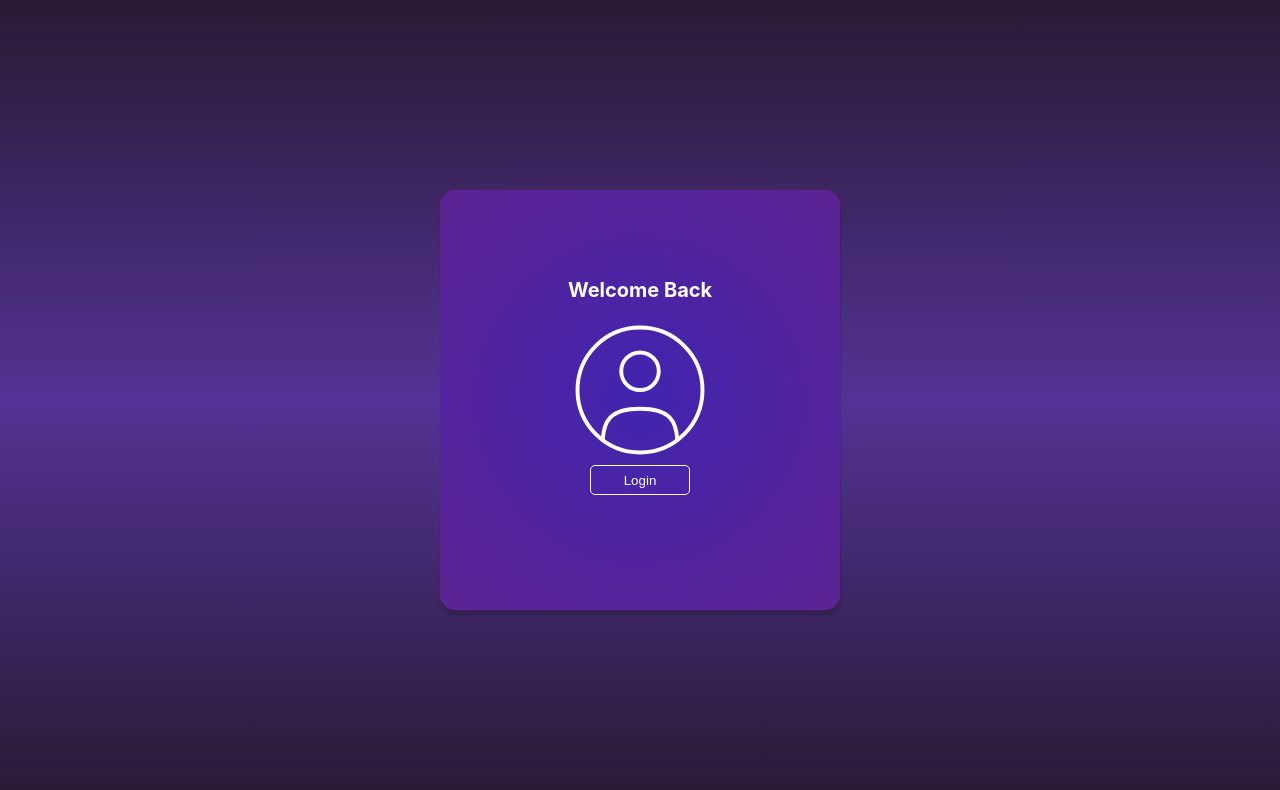
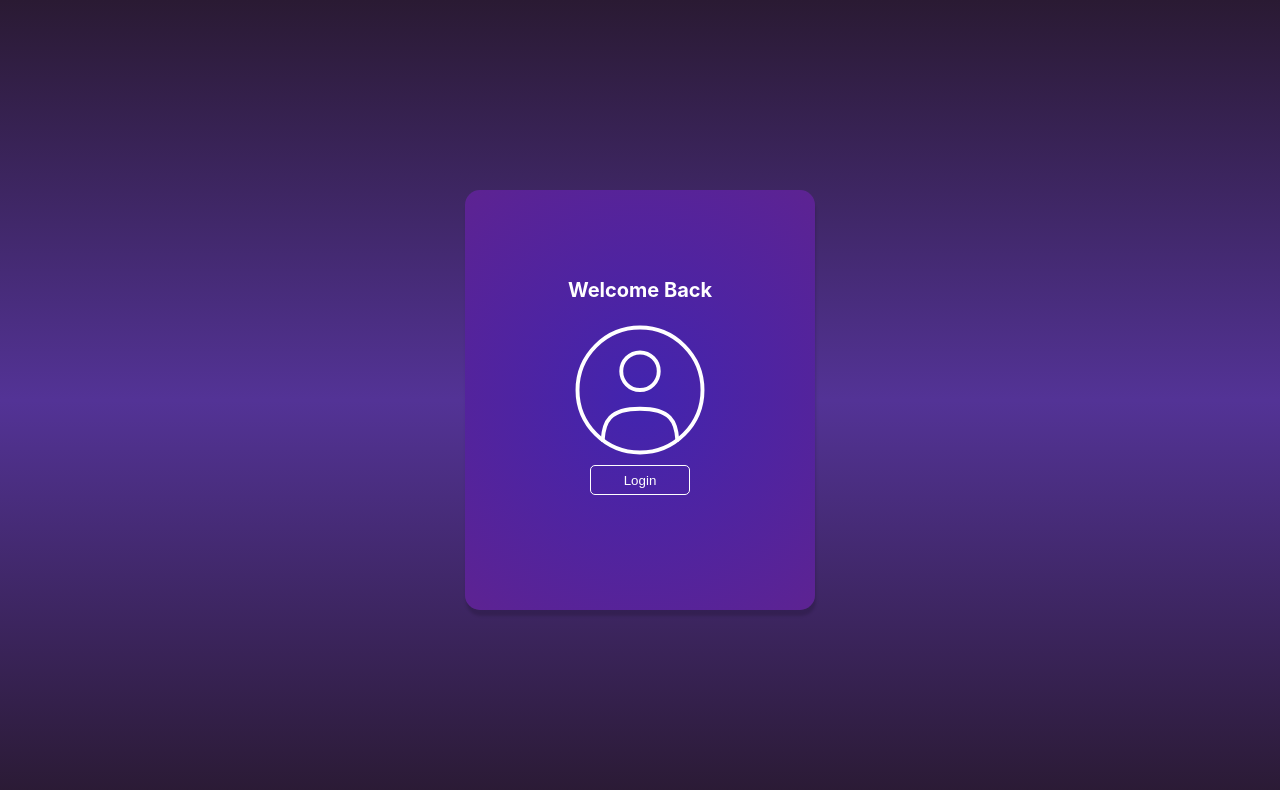
Before and after one commit to Grashad/AuthPr, a React (Create React App) app in the folder Client/: page /homepage in a window 1280 px wide. Shown: the top 790 px of the page. Built offline with nearby package versions, Linux system fonts and the light colour scheme.

Commit message:
Fix:MongoDB query to find username/email

```diff
--- a/Client/src/Components/Homepage/homepageStyle.css
+++ b/Client/src/Components/Homepage/homepageStyle.css
@@ -2,8 +2,9 @@
 .mPage {
     display: flex;
     background: radial-gradient(circle,rgb(66, 36, 175) 0%, rgb(93, 35, 146) 100%);
-    height: 40rem;
-    width: 40rem;
+    min-width: 35rem;
+    min-height: 40rem;
+    max-width: 60rem;
     flex-direction: column;
     justify-content: center;
     align-items: center;
@@ -11,6 +12,8 @@
     color: white;
     box-shadow: 1px 6px 3px hsla(0, 0%, 0%, 0.151);
     padding-bottom: 20px;
+    flex-wrap: wrap;
+    flex-grow: 1;
 }
 
 .buttonWrap {
--- a/Client/src/Components/SignUp/Signup.css
+++ b/Client/src/Components/SignUp/Signup.css
@@ -6,8 +6,9 @@
 }
 .registration-form {
     display: flex;
-    width: 50vw;
-    height: 40vw;
+    min-width: 35rem;
+    min-height: 40rem;
+    max-width: 60rem;
     justify-content: center;
     align-items: center;
     flex-flow: column;
--- a/Client/src/Components/SignUp/Signup.jsx
+++ b/Client/src/Components/SignUp/Signup.jsx
@@ -17,7 +17,7 @@ const handleSubmit = (e) => {
     .catch(err => console.log(err))
     }
     else {
-      console.log("incorrect password/email does not exsist")
+      console.log("password does not match/email does not exsist")
     }
     }
     else {
```
Also changed, not shown: 1 other file (tests, documents, lock files or other folders).
